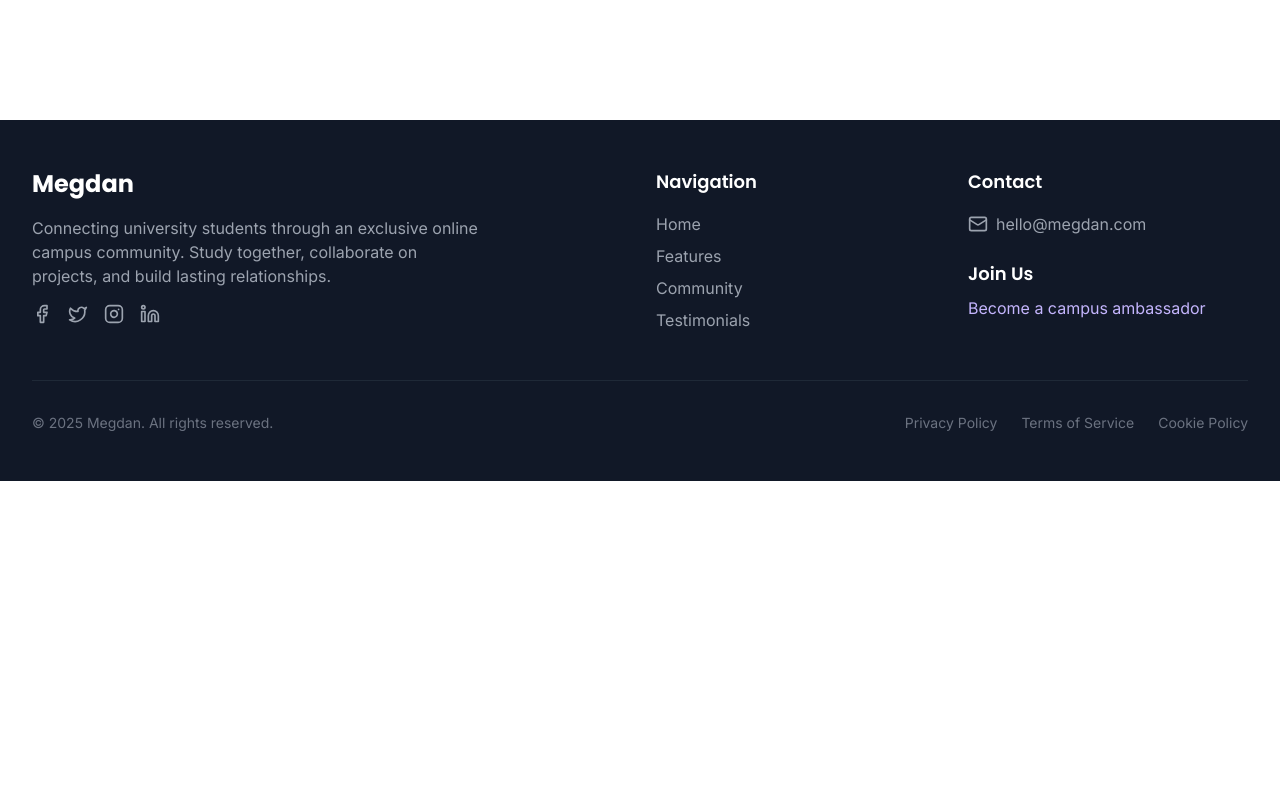
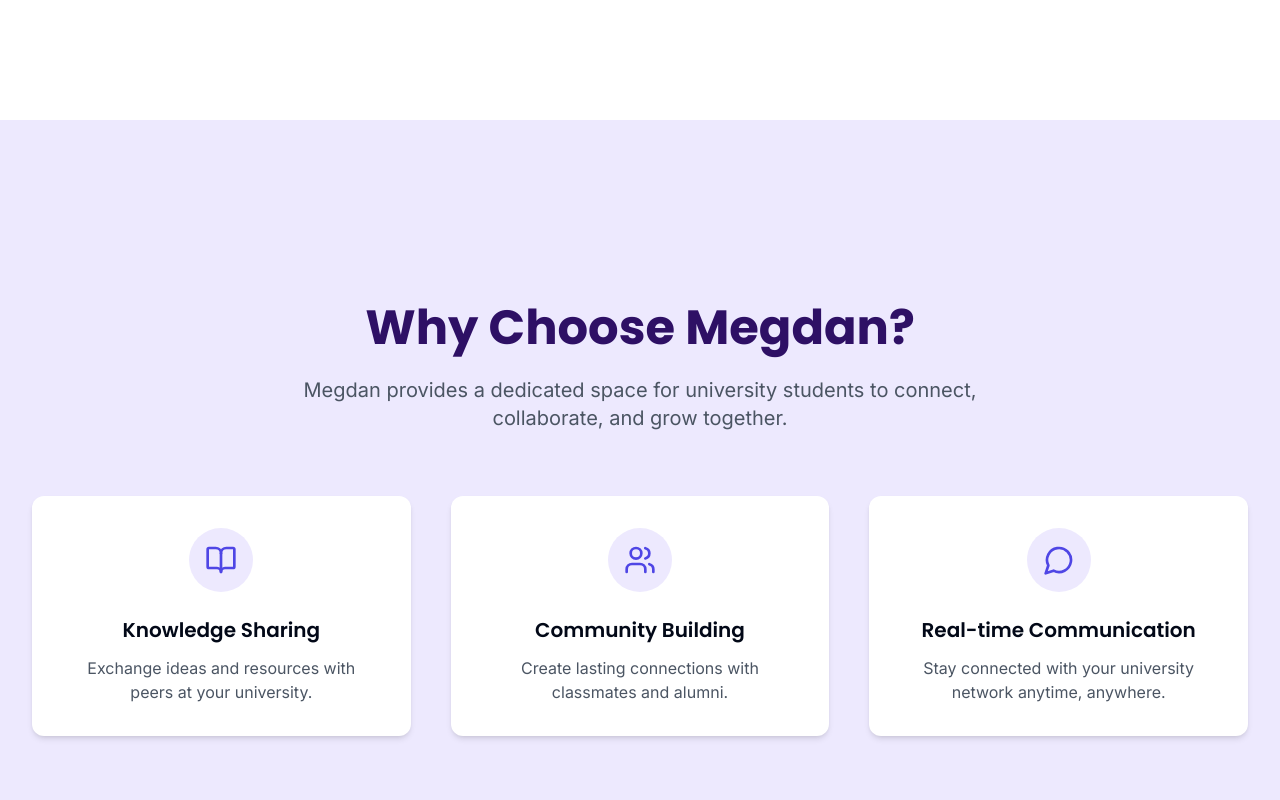
Before and after one commit to KaloyanRizov28/megdan-campus-connect, a React (Vite) app: page / in a window 1280 px wide. Shown: the part 1480-2280 px from the top of the page. Before the commit the page ends 1961 px from the top, so only its background shows below. Built offline with nearby package versions, Linux system fonts and the light colour scheme.

Commit message:
Add new section
Add a new section to the application.

```diff
--- /dev/null
+++ b/src/components/AboutSection.tsx
@@ -0,0 +1,80 @@
+
+import { motion } from "framer-motion";
+import { useEffect, useState } from "react";
+import { BookOpen, Users, MessageCircle } from "lucide-react";
+
+const AboutSection = () => {
+  const [isVisible, setIsVisible] = useState(false);
+
+  useEffect(() => {
+    const handleScroll = () => {
+      const scrollPosition = window.scrollY;
+      const viewportHeight = window.innerHeight;
+
+      if (scrollPosition > viewportHeight * 0.7) {
+        setIsVisible(true);
+      }
+    };
+
+    window.addEventListener("scroll", handleScroll);
+    return () => window.removeEventListener("scroll", handleScroll);
+  }, []);
+
+  const benefits = [
+    {
+      icon: <BookOpen className="h-8 w-8" />,
+      title: "Knowledge Sharing",
+      description: "Exchange ideas and resources with peers at your university."
+    },
+    {
+      icon: <Users className="h-8 w-8" />,
+      title: "Community Building",
+      description: "Create lasting connections with classmates and alumni."
+    },
+    {
+      icon: <MessageCircle className="h-8 w-8" />,
+      title: "Real-time Communication",
+      description: "Stay connected with your university network anytime, anywhere."
+    }
+  ];
+
+  return (
+    <section className="py-20 bg-megdan-light min-h-screen flex items-center">
+      <div className="max-w-7xl mx-auto px-4 sm:px-6 lg:px-8">
+        <motion.div
+          initial={{ opacity: 0, y: 30 }}
+          animate={isVisible ? { opacity: 1, y: 0 } : { opacity: 0, y: 30 }}
+          transition={{ duration: 0.8 }}
+          className="text-center mb-16"
+        >
+          <h2 className="text-3xl md:text-5xl font-heading font-bold mb-6 text-megdan-dark">
+            Why Choose Megdan?
+          </h2>
+          <p className="text-xl text-gray-600 max-w-3xl mx-auto">
+            Megdan provides a dedicated space for university students to connect, collaborate, and grow together.
+          </p>
+        </motion.div>
+
+        <div className="grid grid-cols-1 md:grid-cols-3 gap-10">
+          {benefits.map((benefit, index) => (
+            <motion.div
+              key={index}
+              initial={{ opacity: 0, y: 20 }}
+              animate={isVisible ? { opacity: 1, y: 0 } : { opacity: 0, y: 20 }}
+              transition={{ duration: 0.6, delay: index * 0.2 }}
+              className="bg-white p-8 rounded-xl shadow-md text-center"
+            >
+              <div className="inline-flex items-center justify-center w-16 h-16 mb-6 bg-megdan-light text-megdan-primary rounded-full">
+                {benefit.icon}
+              </div>
+              <h3 className="text-xl font-heading font-semibold mb-3">{benefit.title}</h3>
+              <p className="text-gray-600">{benefit.description}</p>
+            </motion.div>
+          ))}
+        </div>
+      </div>
+    </section>
+  );
+};
+
+export default AboutSection;
--- a/src/pages/Index.tsx
+++ b/src/pages/Index.tsx
@@ -1,6 +1,7 @@
 
 import Navbar from "@/components/Navbar";
 import HeroSection from "@/components/HeroSection";
+import AboutSection from "@/components/AboutSection";
 import Footer from "@/components/Footer";
 
 const Index = () => {
@@ -9,6 +10,7 @@ const Index = () => {
       <Navbar />
       <main>
         <HeroSection />
+        <AboutSection />
       </main>
       <Footer />
     </div>
```
